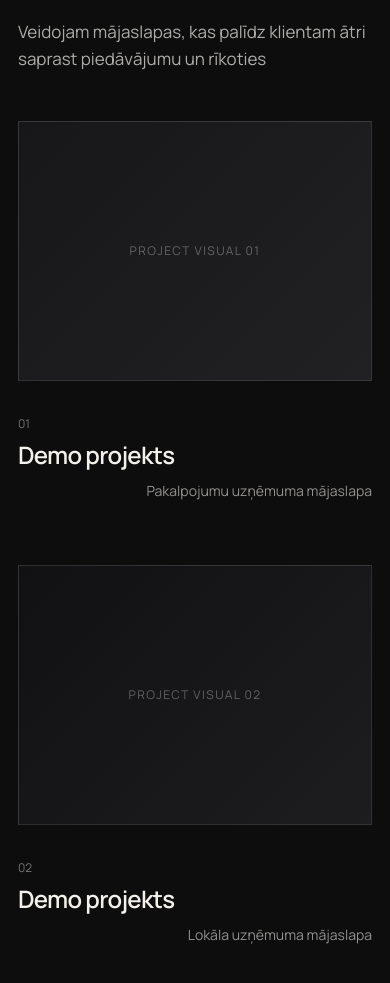
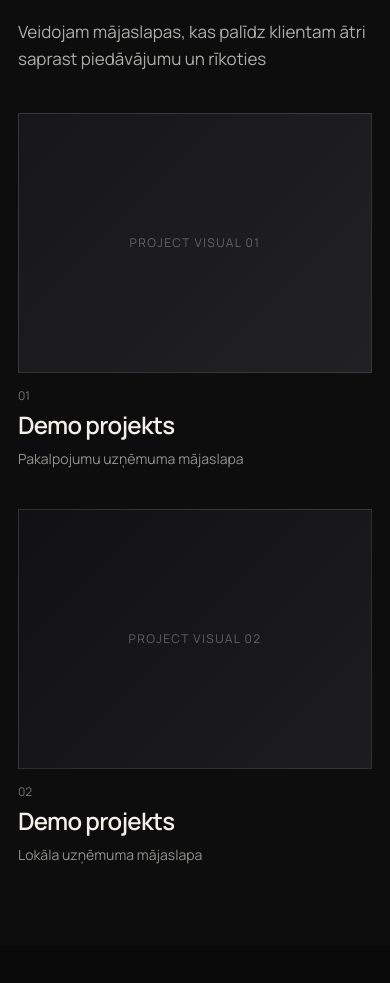
Before and after one commit to davisl24/WEBSITEAGENCY, a Next.js app: page / in a window 390 px wide. Shown: the part 1007-1990 px from the top of the page. After the commit the page ends 1952 px from the top, so only its background shows below. Built offline with nearby package versions, Linux system fonts and the light colour scheme.

Commit message:
fix: stabilize work section project layout

```diff
--- a/app/globals.css
+++ b/app/globals.css
@@ -2,25 +2,25 @@
 .work-section{
   background:#0d0d0e;
   color:#f4f1ea;
-  padding:96px 32px 112px
+  padding:96px 32px 104px;
 }
 .work-inner{
   width:min(1360px,100%);
-  margin:0 auto
+  margin:0 auto;
 }
 .work-heading{
   display:grid;
-  grid-template-columns:minmax(0,.85fr) minmax(0,1.15fr);
-  column-gap:44px;
+  grid-template-columns:minmax(0,.9fr) minmax(0,1.1fr);
+  column-gap:48px;
   align-items:end;
-  margin-bottom:48px
+  margin-bottom:48px;
 }
 .section-label{
   grid-column:1/-1;
   margin:0 0 20px;
   font-size:13px;
   font-weight:600;
-  color:rgba(244,241,234,.56)
+  color:rgba(244,241,234,.56);
 }
 .work-heading h2{
   margin:0;
@@ -28,7 +28,7 @@
   font-size:clamp(42px,4.2vw,64px);
   line-height:1.08;
   letter-spacing:-.045em;
-  font-weight:650
+  font-weight:650;
 }
 .section-intro{
   margin:0;
@@ -36,134 +36,124 @@
   justify-self:end;
   font-size:18px;
   line-height:1.6;
-  color:rgba(244,241,234,.7)
+  color:rgba(244,241,234,.7);
 }
 .work-list{
   display:grid;
-  gap:48px
+  gap:56px;
 }
 .work-item{
-  display:grid;
-  grid-template-columns:minmax(0,1.2fr) minmax(260px,.8fr);
-  gap:24px;
-  align-items:end
+  width:74%;
 }
 .work-item-offset{
-  grid-template-columns:1fr
-}
-.work-item-offset .work-visual{
-  grid-column:2
-}
-.work-item-offset .work-meta{
-  grid-column:1;
-  grid-row:1
+  width:74%;
+  margin-left:auto;
 }
 .work-visual{
+  width:100%;
   min-height:420px;
   display:grid;
   place-items:center;
   border:1px solid rgba(244,241,234,.12);
   background:#151516;
-  overflow:hidden
+  overflow:hidden;
 }
 .work-visual-one{
-  background:linear-gradient(135deg,#171719 0%,#212124 100%)
+  background:linear-gradient(135deg,#171719 0%,#212124 100%);
 }
 .work-visual-two{
-  background:linear-gradient(135deg,#111113 0%,#1d1d20 100%)
+  background:linear-gradient(135deg,#111113 0%,#1d1d20 100%);
 }
 .work-visual span{
   font-size:12px;
   text-transform:uppercase;
   letter-spacing:.12em;
-  color:rgba(244,241,234,.34)
+  color:rgba(244,241,234,.34);
 }
 .work-meta{
   display:flex;
   justify-content:space-between;
+  align-items:flex-end;
   gap:24px;
-  padding-top:14px;padding-bottom:0
+  padding-top:16px;
 }
 .work-meta>div{
   display:grid;
-  gap:10px
+  gap:8px;
 }
 .work-index{
   font-size:12px;
-  color:rgba(244,241,234,.45)
+  color:rgba(244,241,234,.45);
 }
 .work-meta h3{
   margin:0;
   font-size:28px;
   line-height:1.1;
   letter-spacing:-.03em;
-  font-weight:600
+  font-weight:600;
 }
 .work-meta p{
   margin:0;
-  max-width:220px;
-  align-self:end;
+  max-width:240px;
   font-size:14px;
   line-height:1.5;
-  color:rgba(244,241,234,.58)
+  color:rgba(244,241,234,.58);
 }
-
 @media(max-width:900px){
   .work-section{
-    padding:80px 24px 88px
+    padding:80px 24px 88px;
   }
   .work-heading{
     grid-template-columns:1fr;
     gap:24px;
-    margin-bottom:48px
+    margin-bottom:40px;
   }
   .section-label{
     grid-column:auto;
-    margin-bottom:0
+    margin-bottom:0;
   }
   .section-intro{
-    justify-self:start
+    justify-self:start;
+  }
+  .work-list{
+    gap:44px;
   }
   .work-item,
   .work-item-offset{
-    grid-template-columns:1fr;
-    gap:20px
-  }
-  .work-item-offset .work-visual,
-  .work-item-offset .work-meta{
-    grid-column:auto;
-    grid-row:auto
+    width:100%;
+    margin-left:0;
   }
   .work-visual{
-    min-height:320px
+    min-height:340px;
   }
 }
-
 @media(max-width:760px){
   .work-section{
-    padding:72px 18px 80px
+    padding:72px 18px 80px;
   }
   .work-heading h2{
     font-size:40px;
-    line-height:1.08
+    line-height:1.08;
   }
   .section-intro{
-    font-size:17px
+    font-size:17px;
   }
   .work-list{
-    gap:64px
+    gap:40px;
   }
   .work-visual{
-    min-height:260px
+    min-height:260px;
   }
   .work-meta{
     flex-direction:column;
-    gap:12px
+    align-items:flex-start;
+    gap:10px;
+    padding-top:14px;
   }
   .work-meta h3{
-    font-size:24px
+    font-size:24px;
   }
   .work-meta p{
-    max-width:none
+    max-width:none;
   }
 }
```
